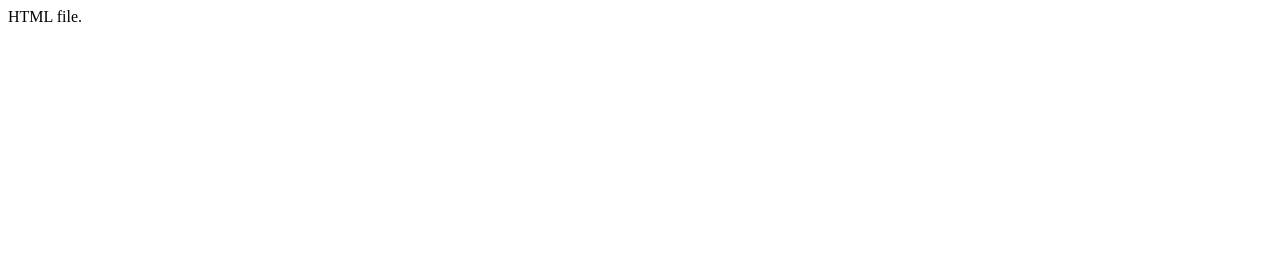
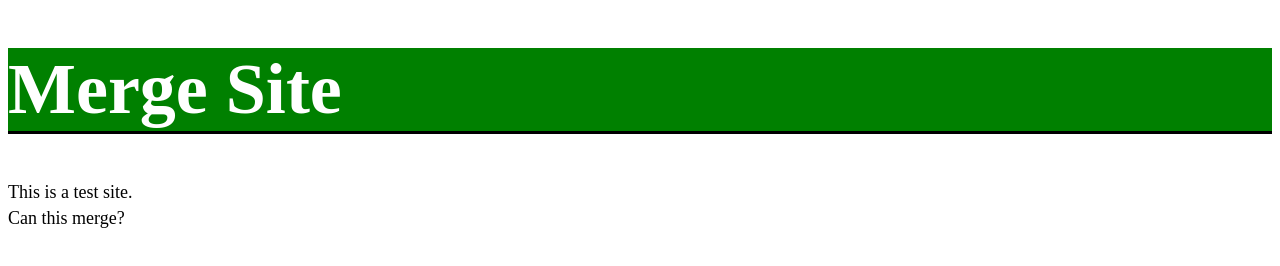
Before and after one commit to jandony/merging-branches, a plain HTML site: page index.html in a window 1280 px wide. Drawn offline with Linux system fonts and the light colour scheme.

Commit message:
initial commit

```diff
--- a/index.css
+++ b/index.css
@@ -1,21 +1,12 @@
-p {
-  color: green;
+h1 {
+  font-size: 72px;
+  background-color: green;
+  color: white;
+  border-bottom: 3px solid black;
 }
 
-h1 {
-  font-size: 32px;
+p {
+  font-size: 18px;
   color: black;
-  text-align: center;
+  margin: 5px 0;
 }
-
-h2 {
-  font-size: 500px;
-  color: black;
-  margin-bottom: 500px;
-}
-
-div {
-  height: 100px;
-  width: 100px;
-  background-color: blue;
-}
--- a/index.html
+++ b/index.html
@@ -1 +1,17 @@
-<p>HTML file.</p>
+<!DOCTYPE html>
+<html>
+
+<head>
+    <link rel="stylesheet" href="/index.css">
+</head>
+
+<body>
+
+    <h1>Merge Site</h1>
+
+    <p>This is a test site.</p>
+    <p>Can this merge?</p>
+
+</body>
+
+</html>
```
